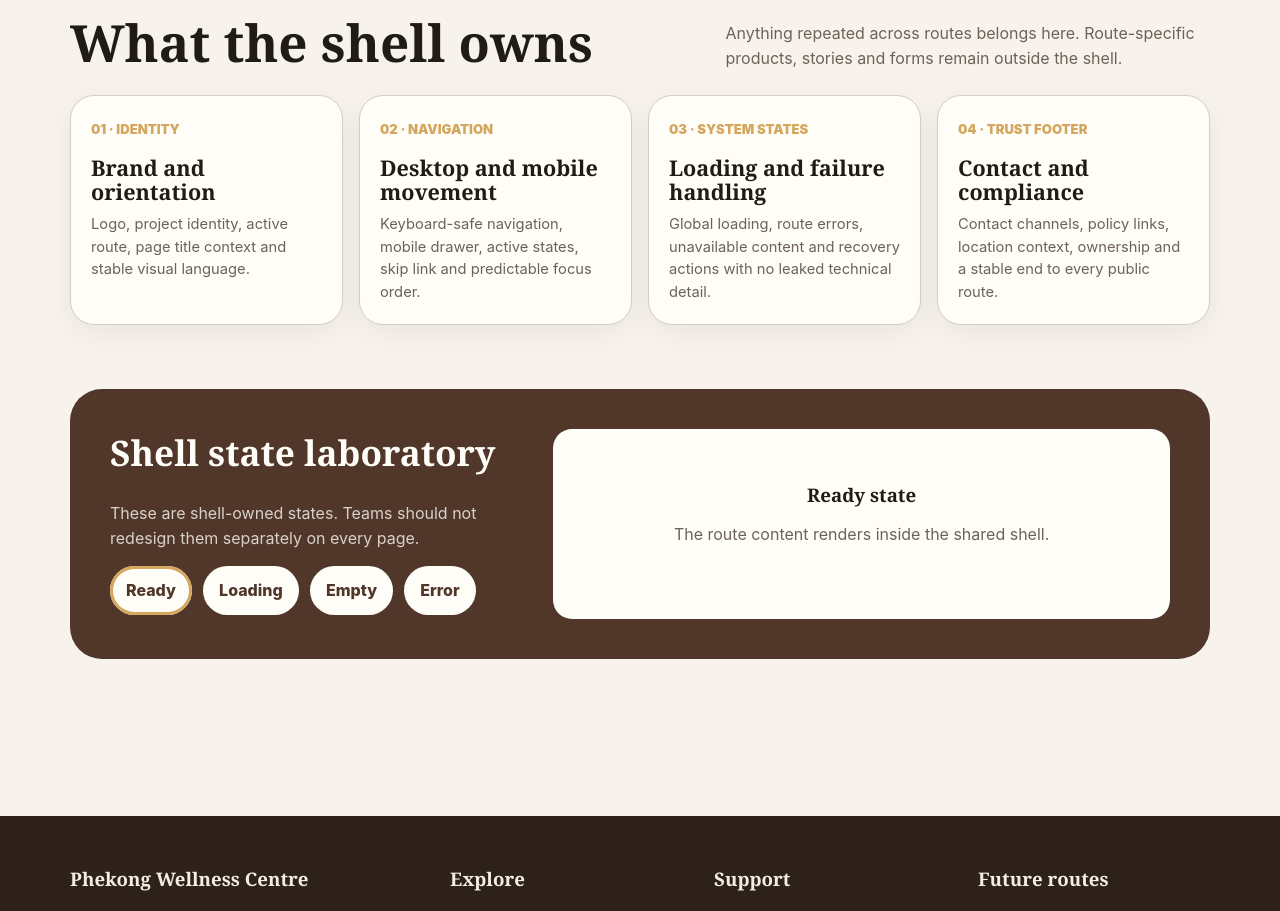
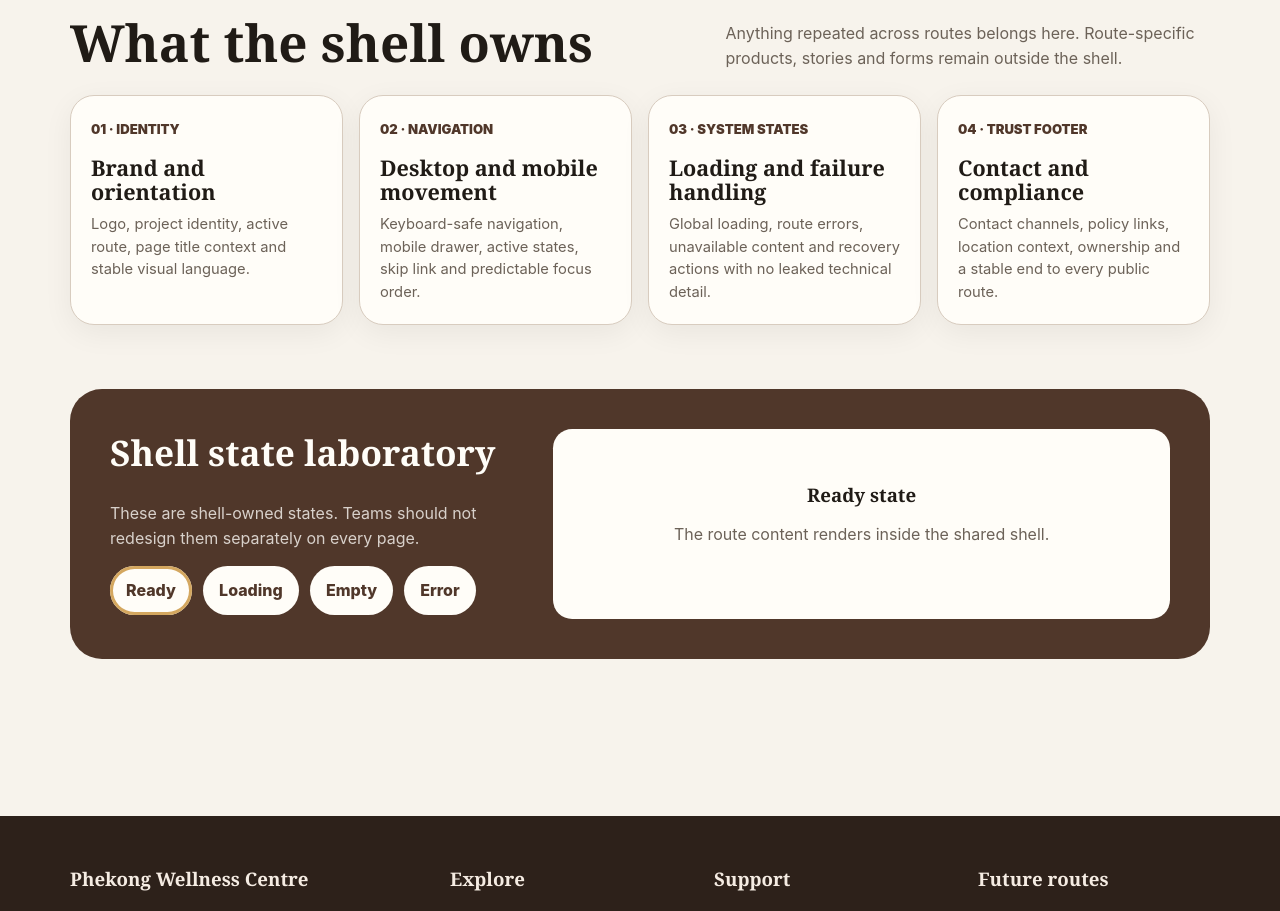
Before and after one commit to Sankofa-Digital-Studio/phekong-commerce-platform, a Next.js app: page / in a window 1280 px wide. Shown: the part 980-1891 px from the top of the page. Built offline with nearby package versions, Linux system fonts and the light colour scheme.

Commit message:
fix(a11y): raise shell anatomy label contrast

```diff
--- a/src/components/training/training-landing.css
+++ b/src/components/training/training-landing.css
@@ -164,7 +164,7 @@
 }
 
 .training-anatomy__card > span {
-  color: var(--phekong-accent);
+  color: var(--phekong-brand-strong);
   font-size: 0.82rem;
   font-weight: 900;
 }
```
